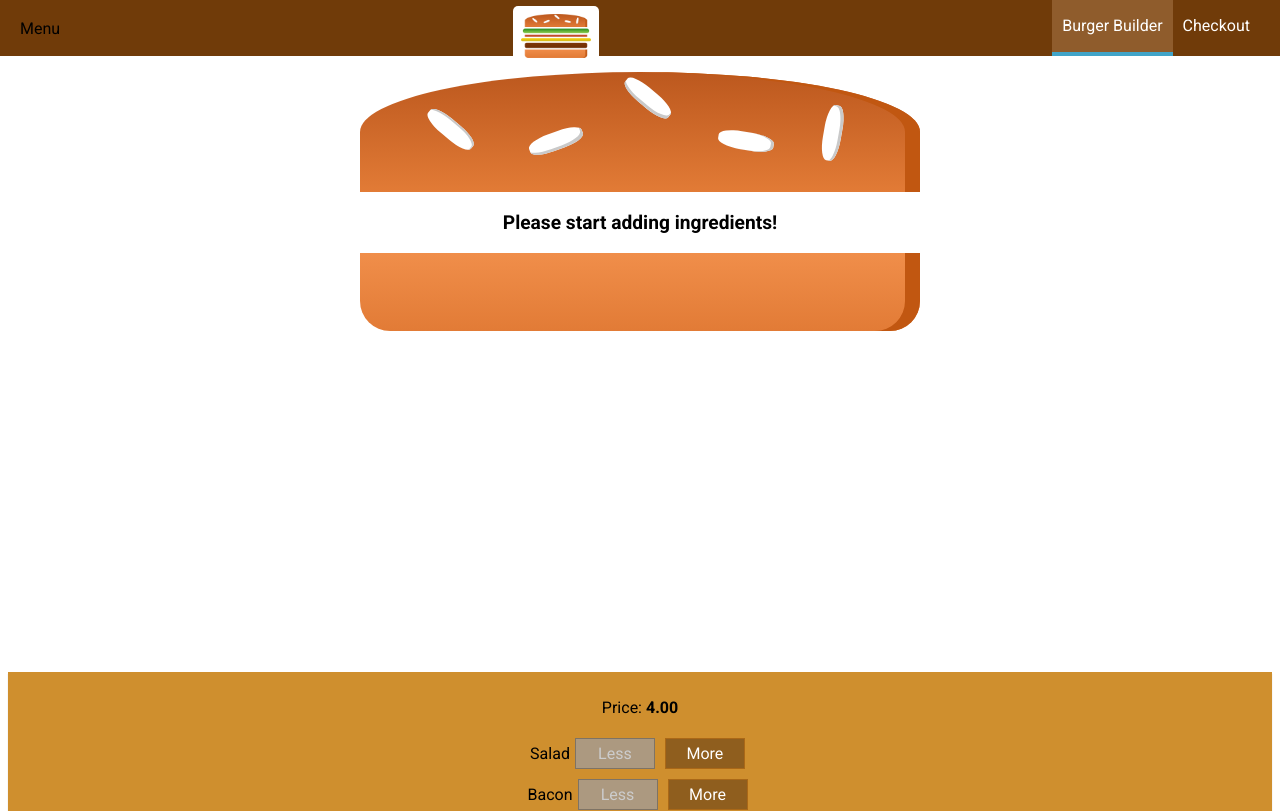
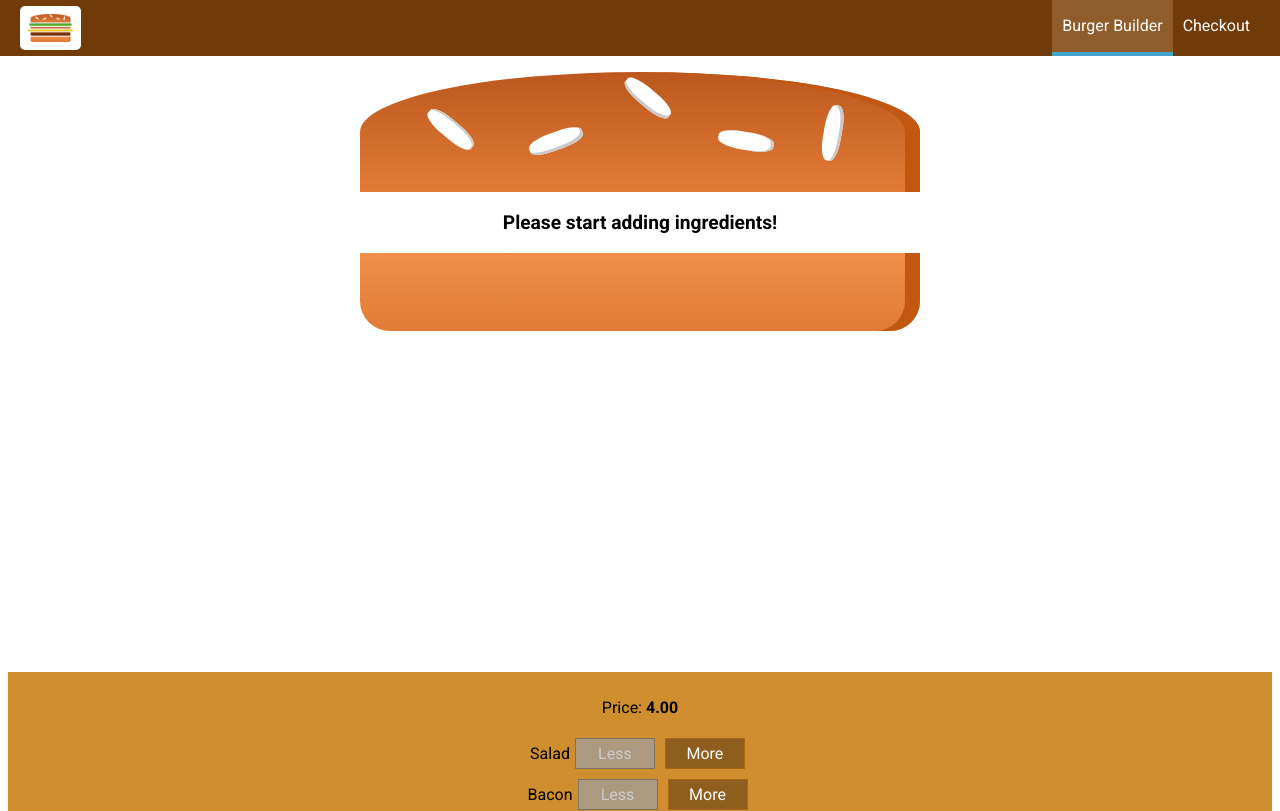
Before and after one commit to hocsinhguongmau/burger-builder, a React (Create React App) app: page / in a window 1280 px wide. Shown: the top 811 px of the page. Built offline with nearby package versions, Linux system fonts and the light colour scheme.

Commit message:
Add side drawer

```diff
--- a/src/components/Layout/Layout.js
+++ b/src/components/Layout/Layout.js
@@ -11,12 +11,17 @@ class Layout extends Component {
 	sideDrawerClosedHandler = () => {
 		this.setState({showSideDrawer: false});
 	};
+	sideDrawerToggleHandler = () => {
+		this.setState(prevState => {
+			return {showSideDrawer: !prevState.showSideDrawer};
+		});
+	};
 	render() {
 		return (
 			<Auxiliary>
-				<Toolbar />
+				<Toolbar drawerToggleClicked={this.sideDrawerToggleHandler} />
 				<SideDrawer
-					open={this.showSideDrawer}
+					open={this.state.showSideDrawer}
 					closed={this.sideDrawerClosedHandler}
 				/>
 				<main className={classes.Content}>{this.props.children}</main>
--- /dev/null
+++ b/src/components/Navigation/SideDrawer/DrawerToggle/DrawerToggle.js
@@ -0,0 +1,8 @@
+import React from "react";
+import classes from "./DrawerToggle.module.scss";
+
+const DrawerToggle = props => {
+	return <div className={classes.DrawerToggle} onClick={props.clicked}>Menu</div>;
+};
+
+export default DrawerToggle;
--- /dev/null
+++ b/src/components/Navigation/SideDrawer/DrawerToggle/DrawerToggle.module.scss
@@ -0,0 +1,20 @@
+.DrawerToggle {
+    width: 40px;
+    height: 100%;
+    display: flex;
+    flex-flow: column;
+    justify-content: space-around;
+    align-items: center;
+    padding: 10px 0;
+    box-sizing: border-box;
+    cursor: pointer;
+    @media (min-width: 500px) {
+        display: none;
+    }
+
+    div {
+        width: 90%;
+        height: 3px;
+        background-color: white;
+    }
+}
--- a/src/components/Navigation/SideDrawer/SideDrawer.js
+++ b/src/components/Navigation/SideDrawer/SideDrawer.js
@@ -6,10 +6,14 @@ import Auxiliary from "../../../hoc/Auxiliary";
 import classes from "./SideDrawer.module.scss";
 
 const sideDrawer = props => {
+	let attachedClasses = [classes.SideDrawer, classes.Close];
+	if (props.open) {
+		attachedClasses = [classes.SideDrawer, classes.Open];
+	}
 	return (
 		<Auxiliary>
 			<Backdrop show={props.open} clicked={props.closed} />
-			<div className={classes.SideDrawer}>
+			<div className={attachedClasses.join(" ")} onClick={props.closed}>
 				<div className={classes.Logo}>
 					<Logo />
 				</div>
--- a/src/components/Navigation/Toolbar/Toolbar.js
+++ b/src/components/Navigation/Toolbar/Toolbar.js
@@ -1,16 +1,17 @@
 import React from "react";
 import Logo from "../../Logo/Logo";
 import NavigationItems from "../NavigationItems/NavigationItems";
+import DrawerToggle from "../SideDrawer/DrawerToggle/DrawerToggle";
 import classes from "./Toolbar.module.scss";
 
 const Toolbar = props => {
 	return (
 		<header className={classes.Toolbar}>
-			<div>Menu</div>
+			<DrawerToggle clicked={props.drawerToggleClicked} />
 			<div className={classes.Logo}>
 				<Logo />
 			</div>
-			<nav>
+			<nav className={classes.DesktopOnly}>
 				<NavigationItems />
 			</nav>
 		</header>
--- a/src/index.scss
+++ b/src/index.scss
@@ -1,3 +1,6 @@
 body{
     font-family: "roboto", sans-serif;
 }
+*{
+    box-sizing: border-box;
+}
```
